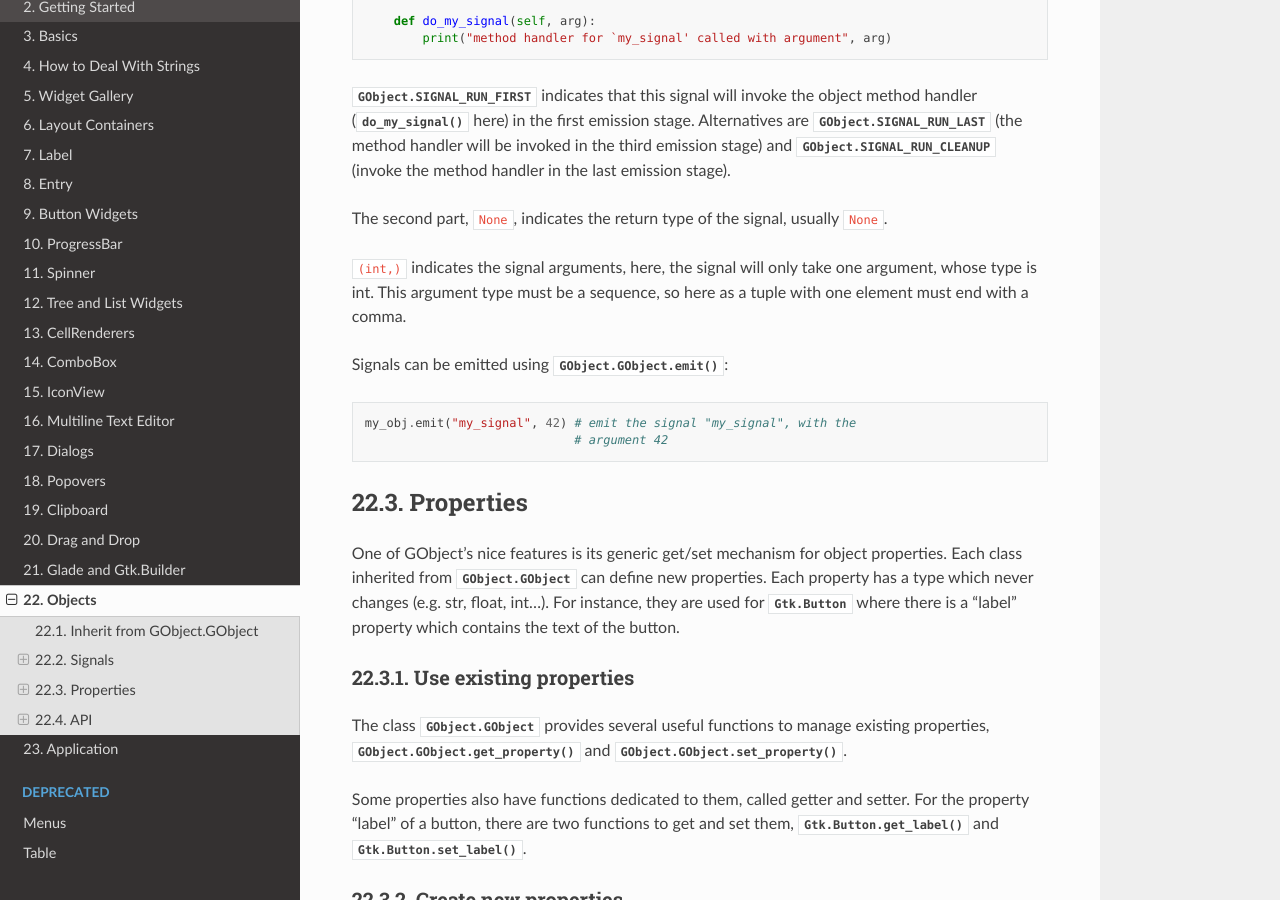
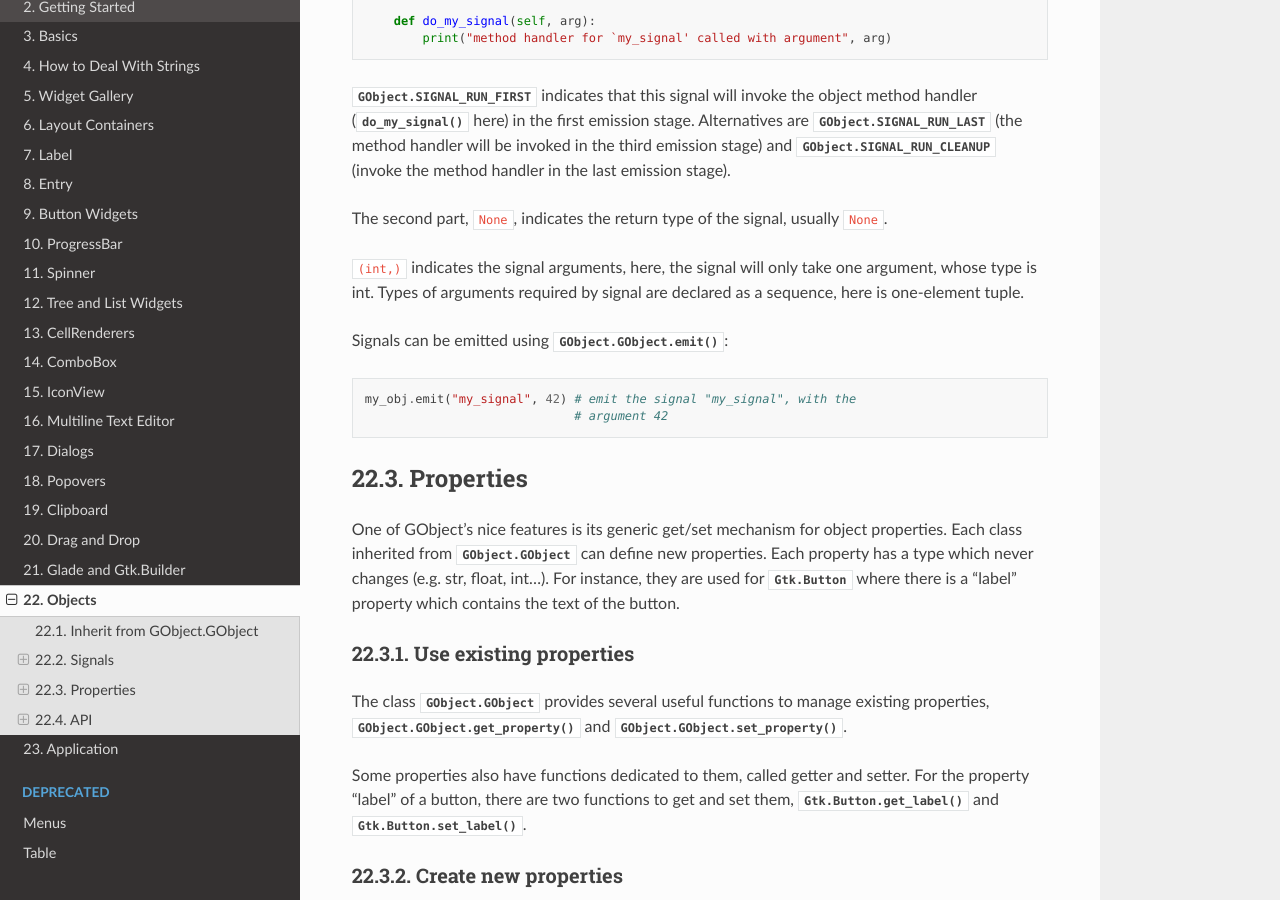
Before and after one commit to sebp/PyGObject-Tutorial, a Sphinx documentation site: the page built from source/objects.txt, in a window 1280 px wide and 900 px high, scrolled down 1349 px. Built offline with Sphinx 7.4.7 and the Read the Docs theme 2.0.0, drawn with Linux system fonts in a browser that asks for light colours.

Commit message:
Clarify signal's arguments declaration

```diff
--- a/source/objects.txt
+++ b/source/objects.txt
@@ -82,8 +82,8 @@ The second part, ``None``, indicates the return type of the signal,
 usually ``None``.
 
 ``(int,)`` indicates the signal arguments, here, the signal will only
-take one argument, whose type is int. This argument type must be a sequence,
-so here as a tuple with one element must end with a comma.
+take one argument, whose type is int. Types of arguments required by
+signal are declared as a sequence, here is one-element tuple.
 
 Signals can be emitted using :meth:`GObject.GObject.emit`:
 
```
